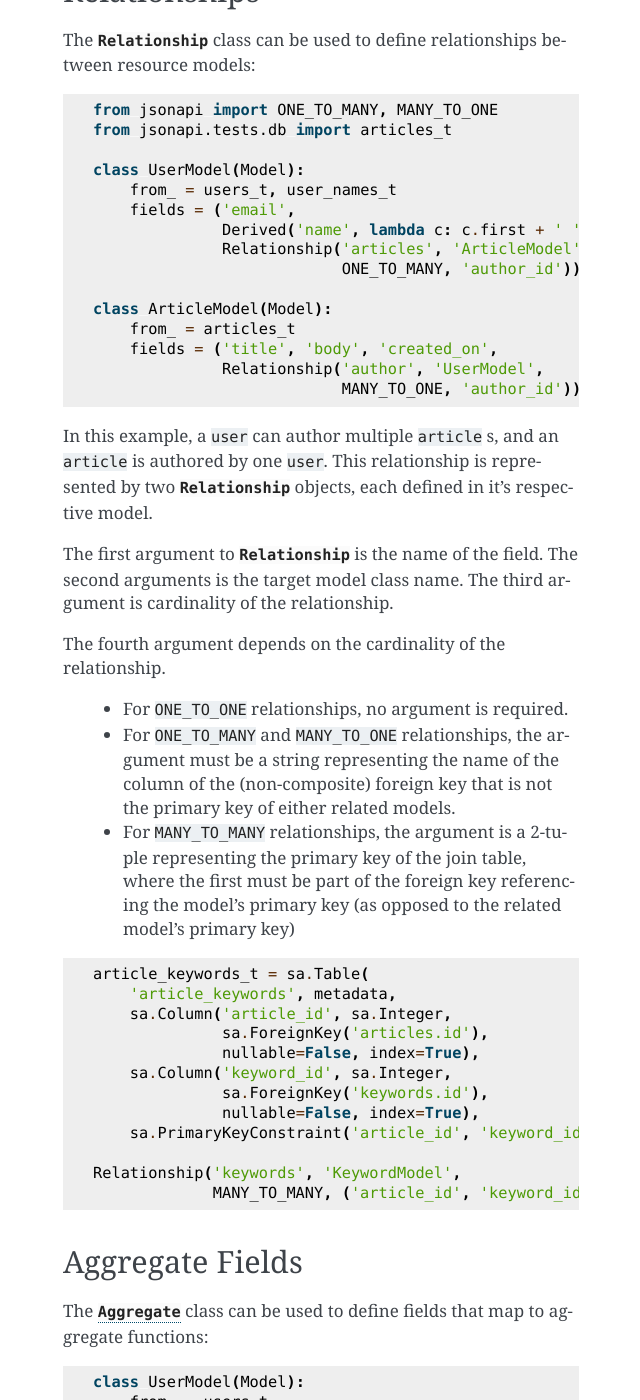
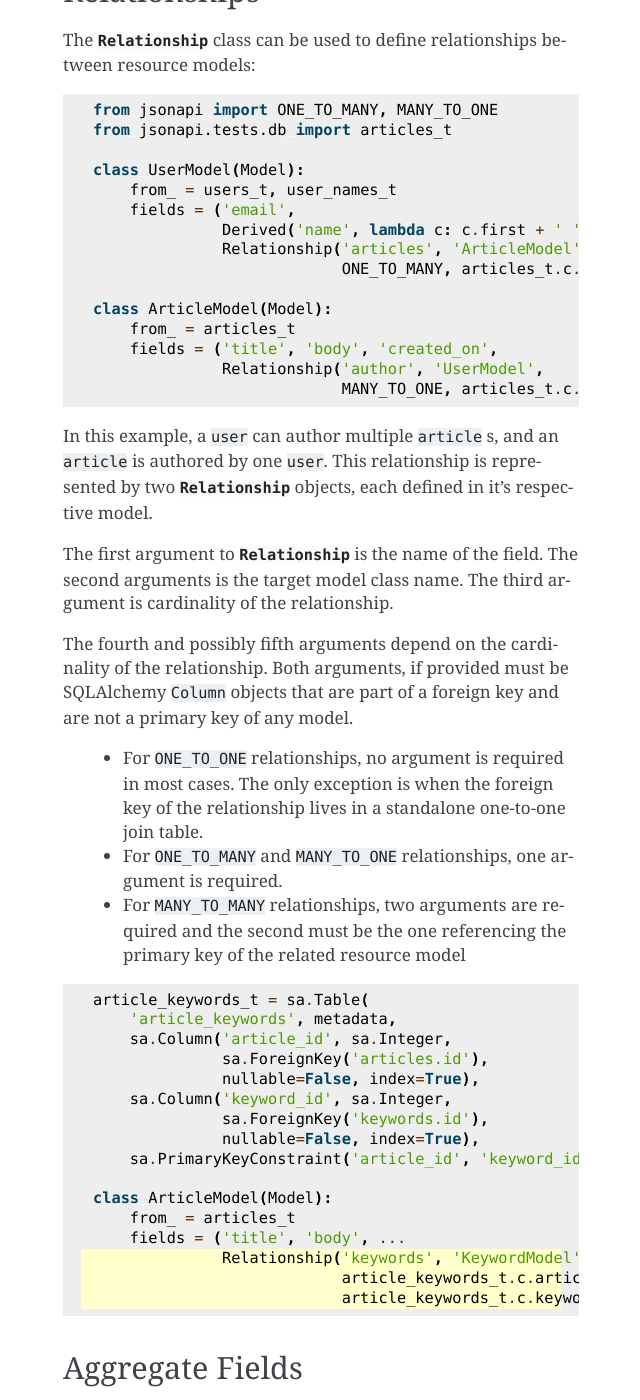
Before and after one commit to zabano/pg-jsonapi, a Sphinx documentation site: the page built from docs/source/model.rst, in a window 1280 px wide and 1400 px high, scrolled down 3108 px. Shown: the whole window, without its empty margins (415-1055 px from the left). Built offline with Sphinx 7.4.7, drawn with Linux system fonts in a browser that asks for light colours.

Commit message:
improved fields.Relationship

```diff
--- a/docs/source/model.rst
+++ b/docs/source/model.rst
@@ -136,13 +136,13 @@ models::
         fields = ('email',
                   Derived('name', lambda c: c.first + ' ' + c.last)
                   Relationship('articles', 'ArticleModel',
-                               ONE_TO_MANY, 'author_id'))
+                               ONE_TO_MANY, articles_t.c.author_id))
 
     class ArticleModel(Model):
         from_ = articles_t
         fields = ('title', 'body', 'created_on',
                   Relationship('author', 'UserModel',
-                               MANY_TO_ONE, 'author_id'))
+                               MANY_TO_ONE, articles_t.c.author_id))
 
 In this example, a ``user`` can author multiple ``article`` s, and an ``article`` is authored by one ``user``. This
 relationship is represented by two :class:`Relationship <jsonapi.fields.Relationship>` objects, each defined in it's
@@ -151,16 +151,18 @@ respective model.
 The first argument to :class:`Relationship <jsonapi.fields.Relationship>` is the name of the field. The second
 arguments is the target model class name. The third argument is cardinality of the relationship.
 
-The fourth argument depends on the cardinality of the relationship.
+The fourth and possibly fifth arguments depend on the cardinality of the relationship.
+Both arguments, if provided must be SQLAlchemy ``Column`` objects that are part of a foreign key and are not a
+primary key of any model.
 
-    - For ``ONE_TO_ONE`` relationships, no argument is required.
-    - For ``ONE_TO_MANY`` and ``MANY_TO_ONE`` relationships, the argument must be a string  representing the name of
-      the column of the (non-composite) foreign key that is not the primary key of either related models.
-    - For ``MANY_TO_MANY`` relationships, the argument is a 2-tuple representing the primary key of the join table,
-      where the first must be part of the foreign key referencing the model's primary key (as opposed to the related
-      model's primary key)
+    - For ``ONE_TO_ONE`` relationships, no argument is required in most cases.
+      The only exception is when the foreign key of the relationship lives in a standalone one-to-one join table.
+    - For ``ONE_TO_MANY`` and ``MANY_TO_ONE`` relationships, one argument is required.
+    - For ``MANY_TO_MANY`` relationships, two arguments are required and the second must be the one referencing the
+      primary key of the related resource model
 
-::
+.. code-block::
+    :emphasize-lines: 14-16
 
     article_keywords_t = sa.Table(
         'article_keywords', metadata,
@@ -172,8 +174,12 @@ The fourth argument depends on the cardinality of the relationship.
                   nullable=False, index=True),
         sa.PrimaryKeyConstraint('article_id', 'keyword_id'))
 
-    Relationship('keywords', 'KeywordModel',
-                 MANY_TO_MANY, ('article_id', 'keyword_id'))
+    class ArticleModel(Model):
+        from_ = articles_t
+        fields = ('title', 'body', ...
+                  Relationship('keywords', 'KeywordModel', MANY_TO_MANY,
+                               article_keywords_t.c.article_id,
+                               article_keywords_t.c.keyword_id))
 
 ****************
 Aggregate Fields
```
Also changed, not shown: 4 other files.
